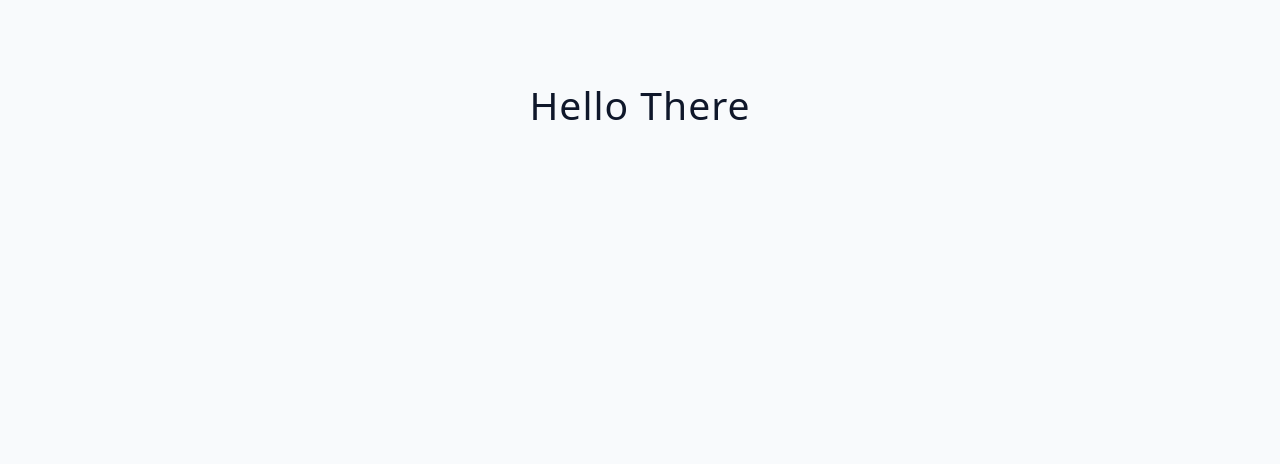
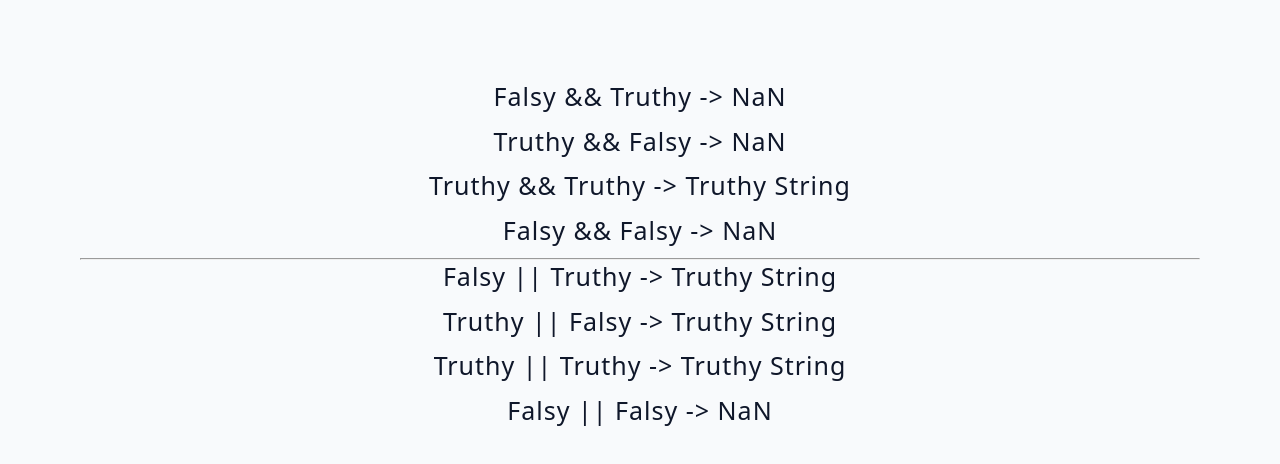
Before and after one commit to BooRuleDie/technologies, a React (Vite) app in the folder React/tutorial-2/: page / in a window 1280 px wide. Shown: the top 464 px of the page. Built offline with nearby package versions, Linux system fonts and the light colour scheme.

Commit message:
React Challange 03-04 completed

```diff
--- a/React/tutorial-2/src/App.jsx
+++ b/React/tutorial-2/src/App.jsx
@@ -31,9 +31,11 @@
 // import Starter from "./tutorial/03-conditional-rendering/starter/02-multiple-returns-fetch-data";
 // import Final from "./tutorial/03-conditional-rendering/final/02-multiple-returns-fetch-data";
 
-import Starter from "./tutorial/03-conditional-rendering/starter/03-hooks-rule";
-import Final from "./tutorial/03-conditional-rendering/final/03-hooks-rule";
+// import Starter from "./tutorial/03-conditional-rendering/starter/03-hooks-rule";
+// import Final from "./tutorial/03-conditional-rendering/final/03-hooks-rule";
 
+import Starter from "./tutorial/03-conditional-rendering/starter/04-short-circuit-overview";
+import Final from "./tutorial/03-conditional-rendering/final/04-short-circuit-overview";
 
 function App() {
     return (
--- a/React/tutorial-2/src/tutorial/03-conditional-rendering/starter/04-short-circuit-overview.jsx
+++ b/React/tutorial-2/src/tutorial/03-conditional-rendering/starter/04-short-circuit-overview.jsx
@@ -1,6 +1,29 @@
-import { useState } from 'react';
+import { useState } from "react";
 
 const ShortCircuitOverview = () => {
-  return <h2>short circuit overview</h2>;
+    const [falsy, setFalsy] = useState(NaN);
+    const [truthy, setTruthy] = useState("truthy string");
+
+    return (
+        <>
+            <h4>falsy && truthy -&gt; {falsy && truthy}</h4>
+
+            <h4>truthy && falsy -&gt; {truthy && falsy}</h4>
+
+            <h4>truthy && truthy -&gt; {truthy && truthy}</h4>
+
+            <h4>falsy && falsy -&gt; {falsy && falsy}</h4>
+
+            <hr />
+
+            <h4>falsy || truthy -&gt; {falsy || truthy}</h4>
+
+            <h4>truthy || falsy -&gt; {truthy || falsy}</h4>
+
+            <h4>truthy || truthy -&gt; {truthy || truthy}</h4>
+
+            <h4>falsy || falsy -&gt; {falsy || falsy}</h4>
+        </>
+    );
 };
 export default ShortCircuitOverview;
```
Also changed, not shown: 1 other file (tests, documents, lock files or other folders).
